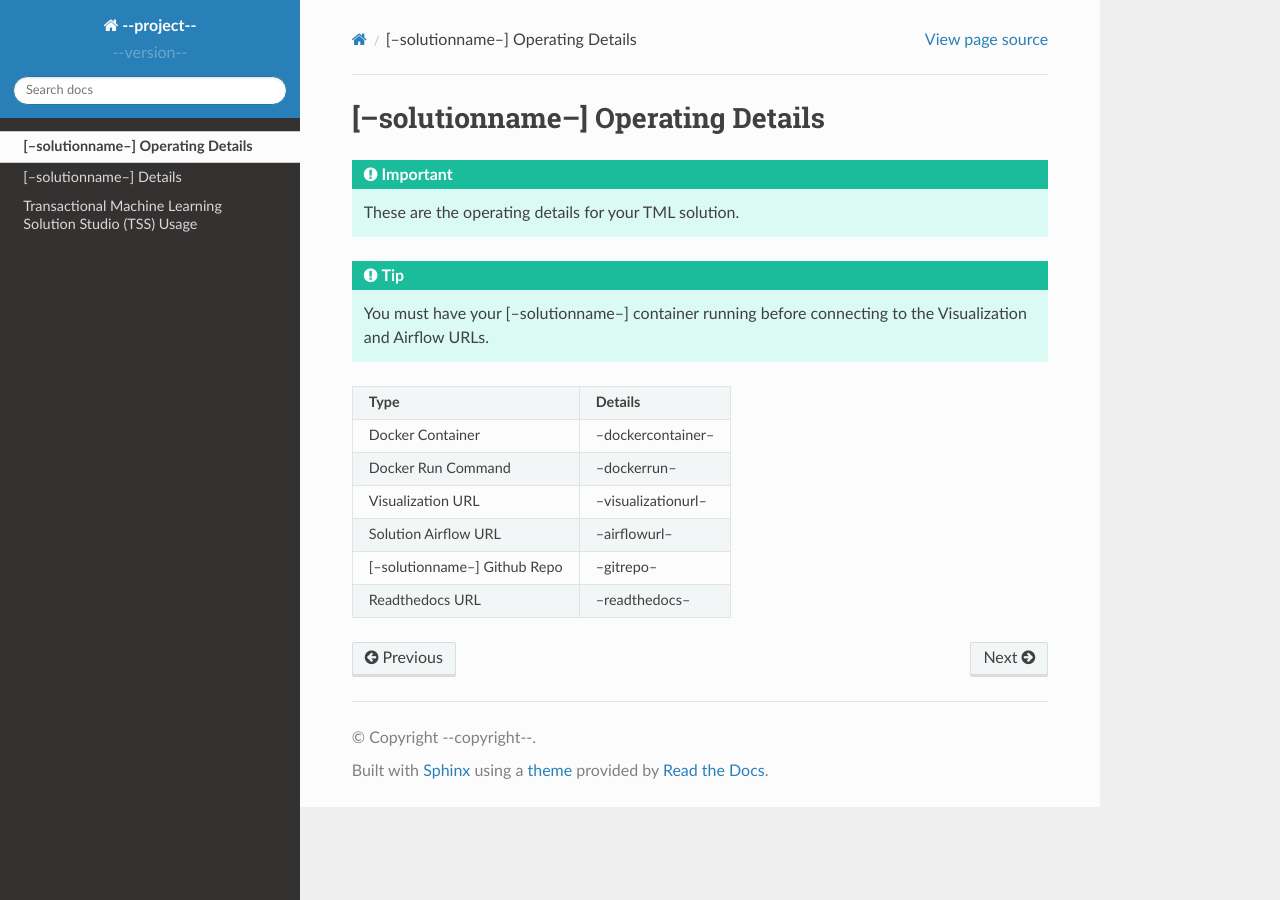
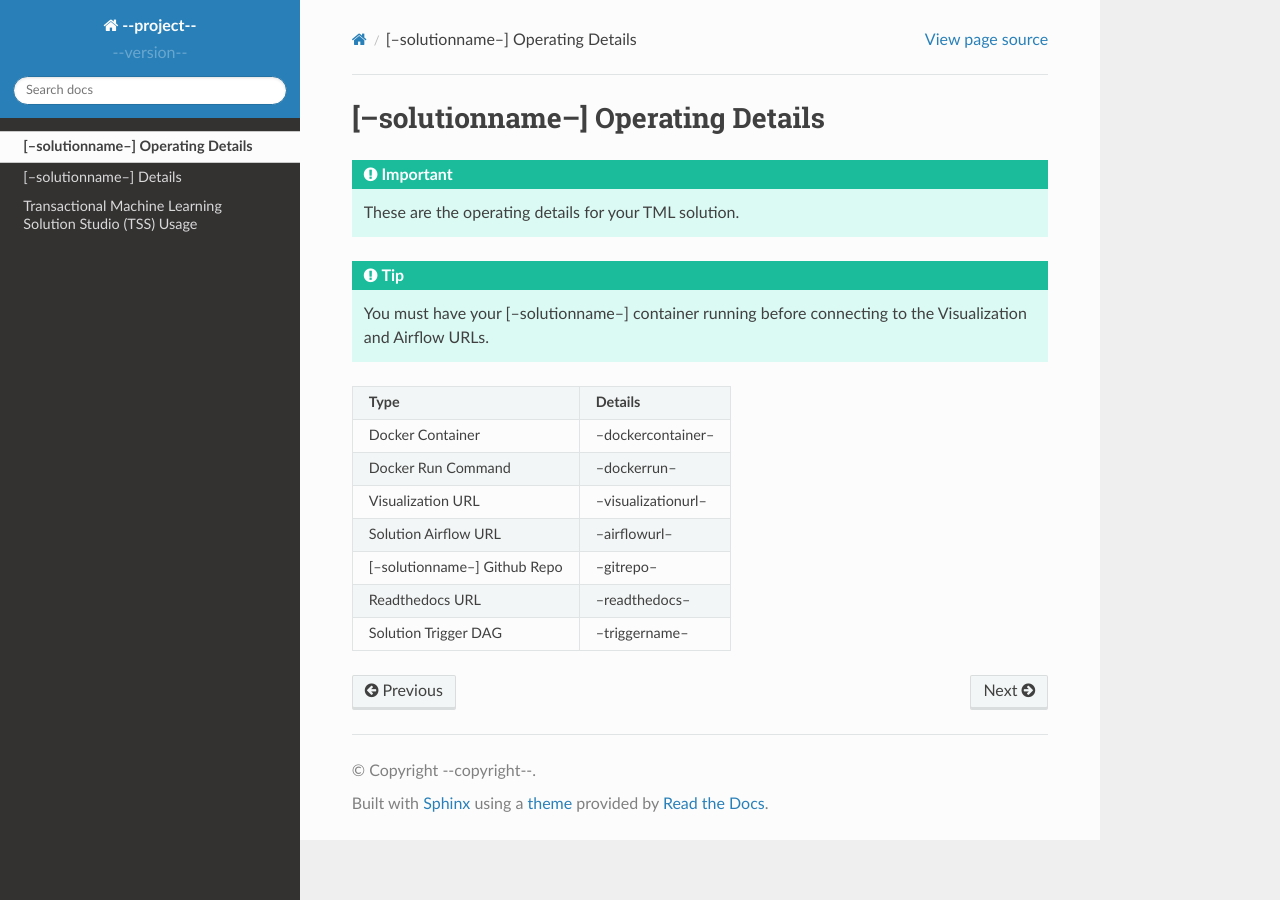
Before and after one commit to vanesalcb06/tssproject2-2b5c, a Sphinx documentation site: the page built from docs/source/operating.rst, in a window 1280 px wide. Built offline with Sphinx 7.4.7 and the Read the Docs theme 2.0.0, drawn with Linux system fonts in a browser that asks for light colours.

Commit message:
Update operating.rst

```diff
--- a/docs/source/operating.rst
+++ b/docs/source/operating.rst
@@ -23,3 +23,5 @@
      - --gitrepo--
    * - Readthedocs URL
      - --readthedocs--
+   * - Solution Trigger DAG
+     - --triggername--
```
